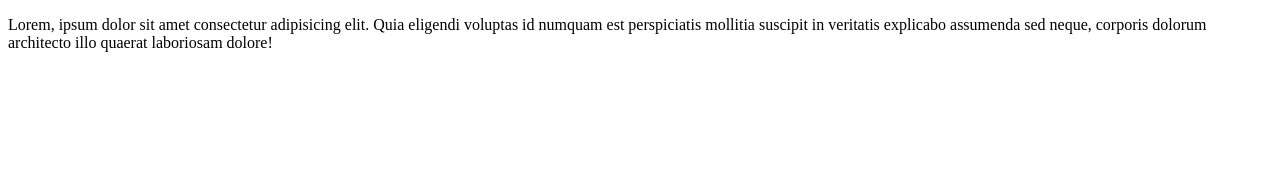
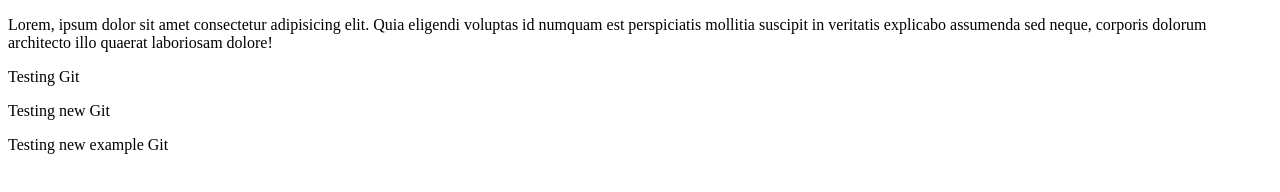
Before and after one commit to sammyfash/breadandbeans, a plain HTML site: page index.html in a window 1280 px wide. Drawn offline with Linux system fonts and the light colour scheme.

Commit message:
feat: modified css, index and about us file

```diff
--- a/css/style.css
+++ b/css/style.css
@@ -0,0 +1 @@
+This Css
--- a/index.html
+++ b/index.html
@@ -11,6 +11,9 @@
         <p>
             Lorem, ipsum dolor sit amet consectetur adipisicing elit. Quia eligendi voluptas id numquam est perspiciatis mollitia suscipit in veritatis explicabo assumenda sed neque, corporis dolorum architecto illo quaerat laboriosam dolore!
         </p>
+        <p>Testing Git</p>
+        <p>Testing new Git</p>
+        <p>Testing new  example Git</p>
     </div>
 </body>
 </html>
```
Also changed, not shown: html/about.html (+1 -0 lines).
